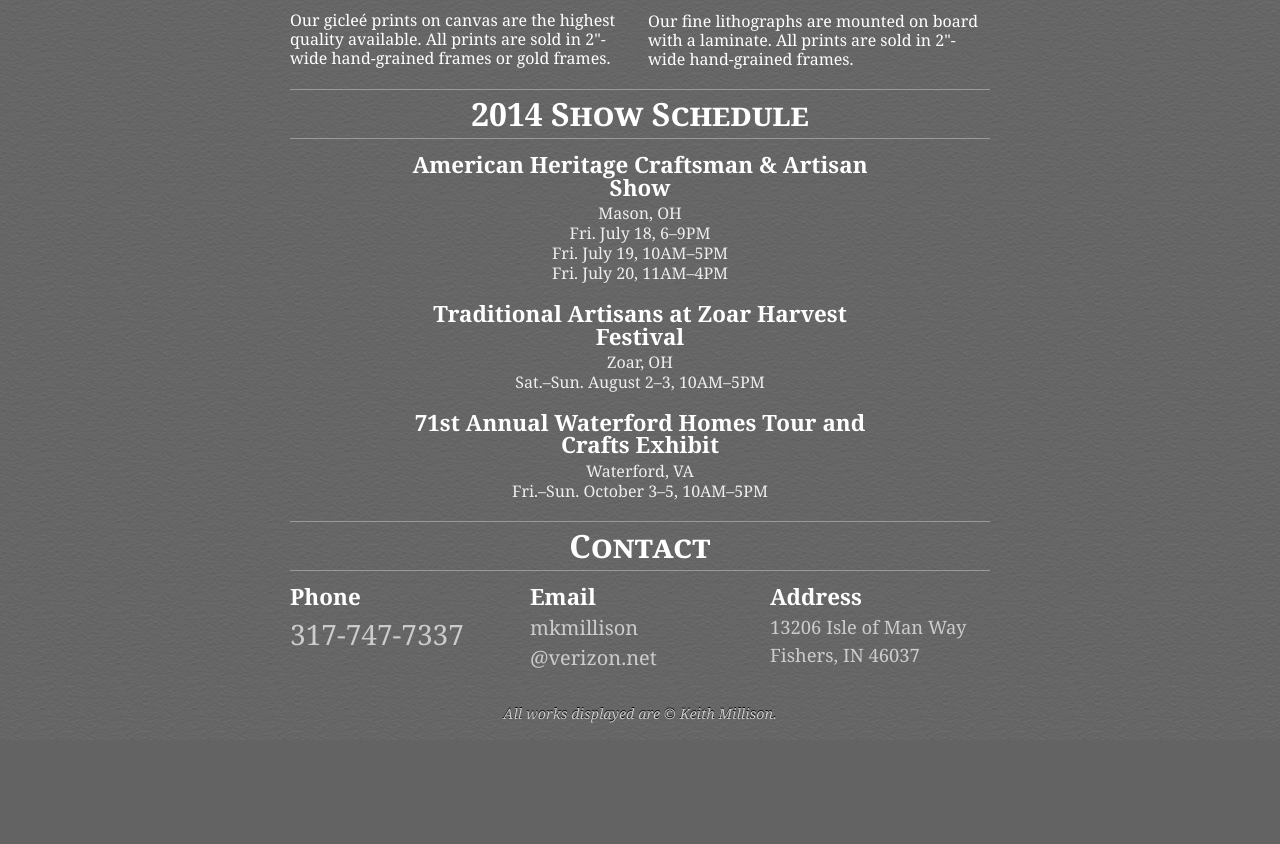
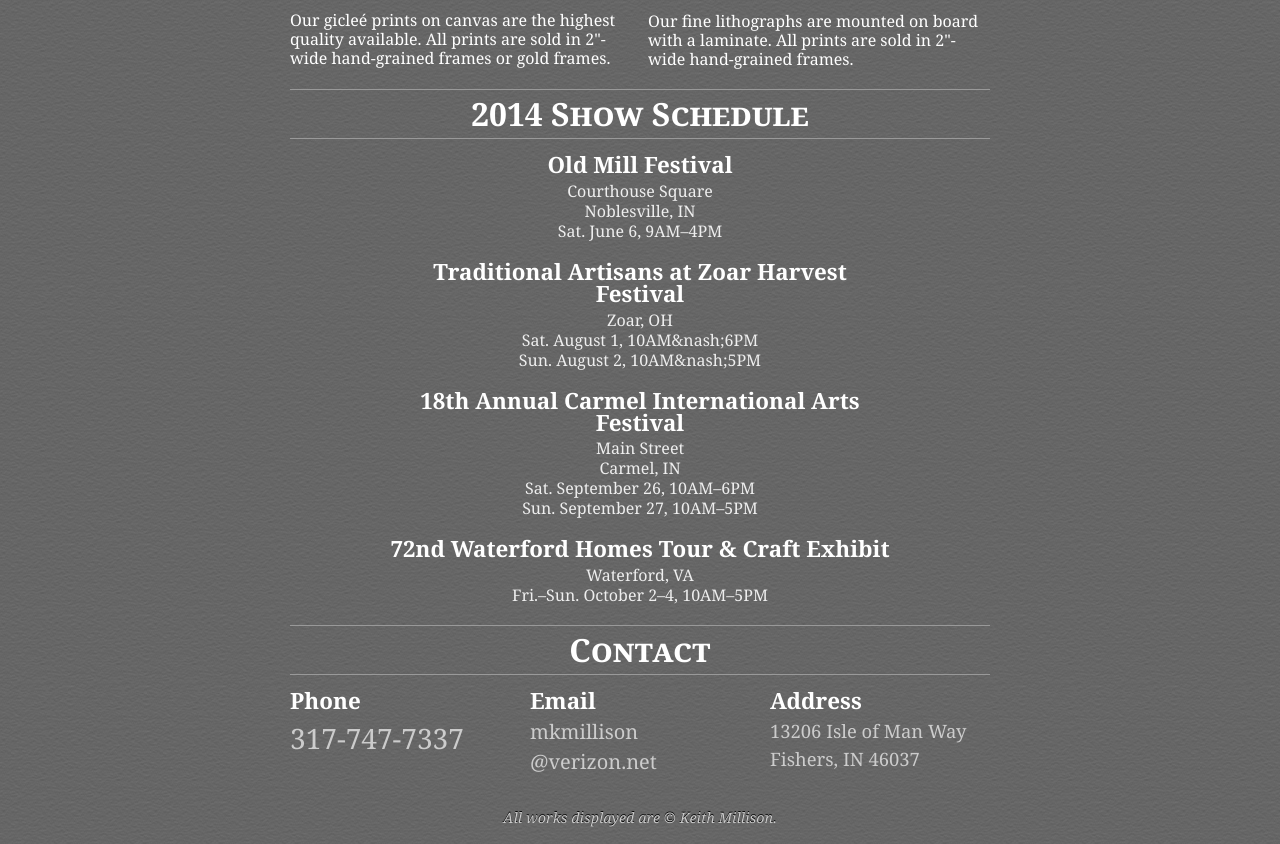
Before and after one commit to gakimball/folkart, a PHP site: page / in a window 1280 px wide. Shown: the part 507-1351 px from the top of the page. Before the commit the page ends 1239 px from the top, so only its background shows below. Run offline with PHP 8.4, Linux system fonts and the light colour scheme; some libraries are stand-ins or nearby versions.

Commit message:
Update to 2015 show schedule

```diff
--- a/index.php
+++ b/index.php
@@ -14,23 +14,31 @@
 			<h2>2014 Show Schedule</h2>
 
 			<div class="sch-item">
-				<h3>American Heritage Craftsman &amp; Artisan Show</h3>
-				<p class="sch-place">Mason, OH</p>
-				<p class="sch-date">Fri. July 18, 6&ndash;9PM</p>
-				<p class="sch-date">Fri. July 19, 10AM&ndash;5PM</p>
-				<p class="sch-date">Fri. July 20, 11AM&ndash;4PM</p>
+				<h3>Old Mill Festival</h3>
+				<p class="sch-place">Courthouse Square</p>
+				<p class="sch-place">Noblesville, IN</p>
+				<p class="sch-date">Sat. June 6, 9AM&ndash;4PM</p>
 			</div>
 
 			<div class="sch-item">
 				<h3>Traditional Artisans at Zoar Harvest Festival</h3>
 				<p class="sch-place">Zoar, OH</p>
-				<p class="sch-date">Sat.&ndash;Sun. August 2&ndash;3, 10AM&ndash;5PM</p>
+				<p class="sch-date">Sat. August 1, 10AM&nash;6PM</p>
+				<p class="sch-date">Sun. August 2, 10AM&nash;5PM</p>
 			</div>
 
 			<div class="sch-item">
-				<h3>71st Annual Waterford Homes Tour and Crafts Exhibit</h3>
+				<h3>18th Annual Carmel International Arts Festival</h3>
+				<p class="sch-place">Main Street</p>
+				<p class="sch-place">Carmel, IN</p>
+				<p class="sch-date">Sat. September 26, 10AM&ndash;6PM</p>
+				<p class="sch-date">Sun. September 27, 10AM&ndash;5PM</p>
+			</div>
+
+			<div class="sch-item">
+				<h3>72nd Waterford Homes Tour &amp; Craft Exhibit</h3>
 				<p class="sch-place">Waterford, VA</p>
-				<p class="sch-date">Fri.&ndash;Sun. October 3&ndash;5, 10AM&ndash;5PM</p>
+				<p class="sch-date">Fri.&ndash;Sun. October 2&ndash;4, 10AM&ndash;5PM</p>
 			</div>
 
 			<h2 id="contact">Contact</h2>
```
